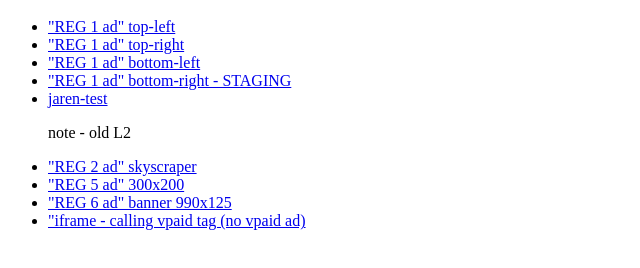
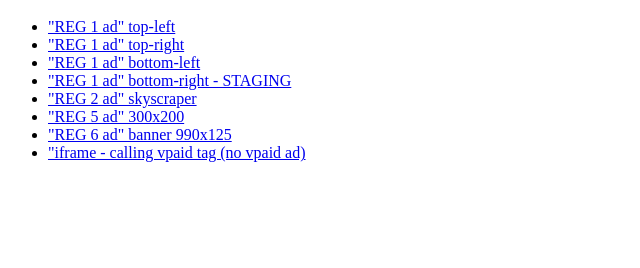
Before and after one commit to mconnor/notice-js-mike, a website: page docs/index.html in a window 1280 px wide. Shown: the part 48-316 px from the top of the page, without its empty margins (0-640 px from the left). Drawn offline with Linux system fonts and the light colour scheme.

Commit message:
remove jaren test

```diff
--- a/docs/index.html
+++ b/docs/index.html
@@ -24,10 +24,6 @@
                 <a href="./bottom-right.html">"REG 1 ad" bottom-right - STAGING</a>
             </li>
             <li>
-                <a href="./jaren-test-02.html">jaren-test</a>
-                <p>note - old L2</p>
-            </li>
-            <li>
                 <a href="./skyscraper.html">"REG 2 ad" skyscraper</a>
             </li>
             <li>
```
